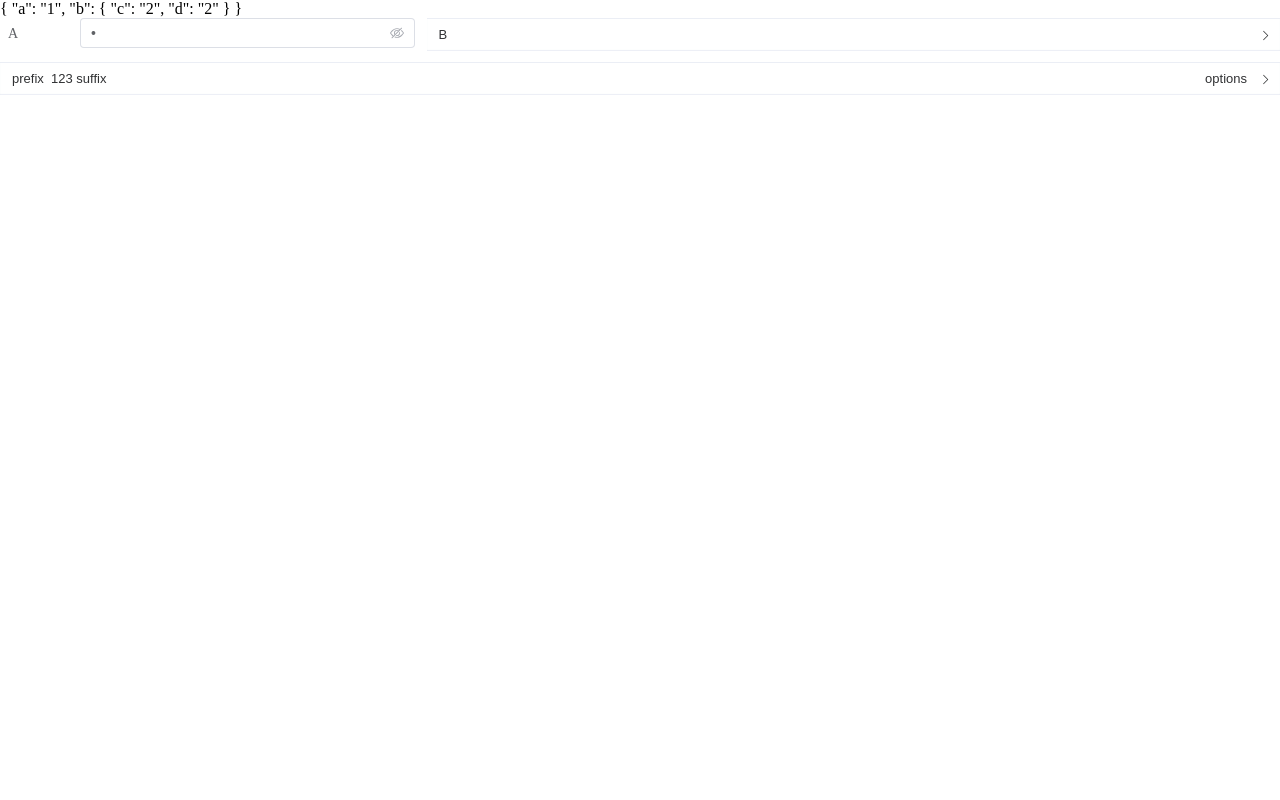
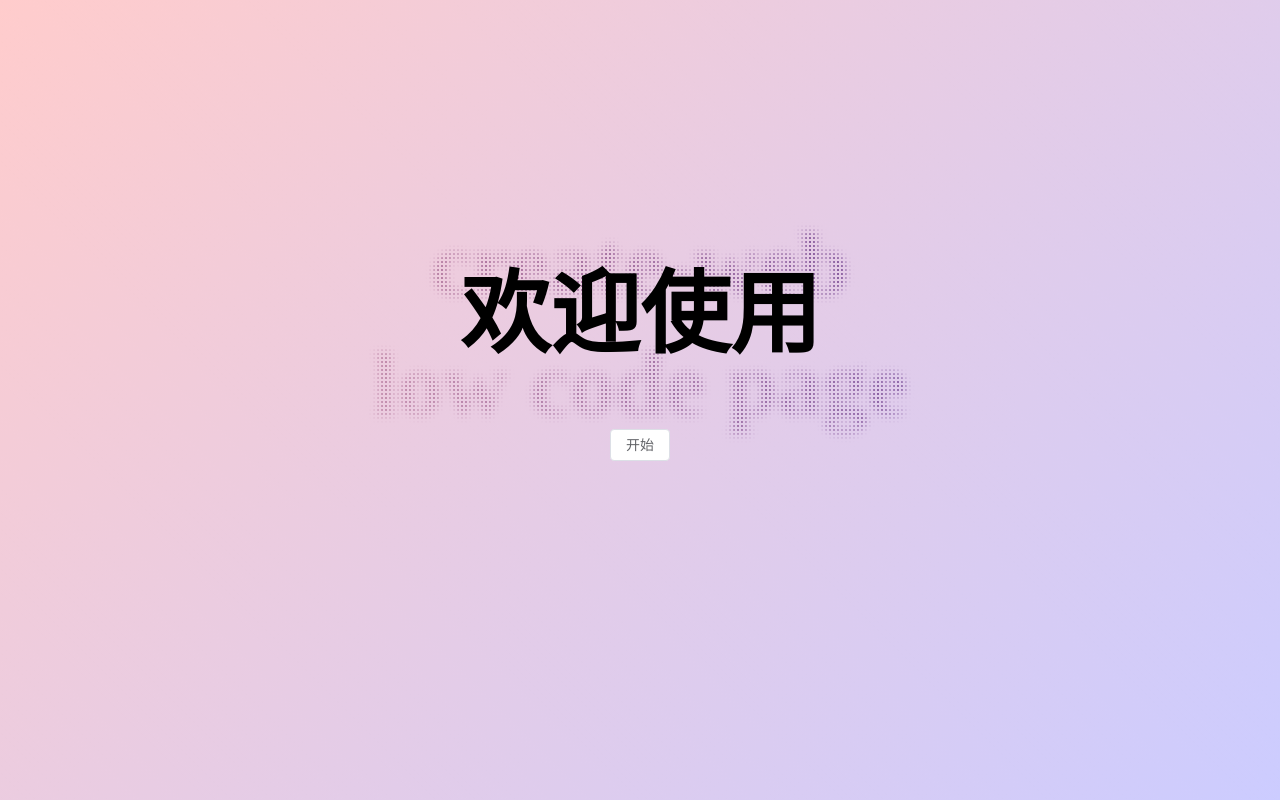
Before and after one commit to 319635179/custom-web, a Vue app: page / in a window 1280 px wide. Before the commit this address led to /home. Built offline with nearby package versions, Linux system fonts and the light colour scheme.

Commit message:
[修改内容]:欢迎页

```diff
--- a/components.d.ts
+++ b/components.d.ts
@@ -10,6 +10,7 @@ declare module 'vue' {
     Array: typeof import('./src/components/FormRender/array.vue')['default']
     Collapse: typeof import('./src/components/FormRender/expand/collapse.vue')['default']
     CollapseRender: typeof import('./src/components/CollapseRender/index.vue')['default']
+    ElButton: typeof import('element-plus/es')['ElButton']
     ElCollapse: typeof import('element-plus/es')['ElCollapse']
     ElCollapseItem: typeof import('element-plus/es')['ElCollapseItem']
     ElForm: typeof import('element-plus/es')['ElForm']
@@ -21,7 +22,7 @@ declare module 'vue' {
     ElSwitch: typeof import('element-plus/es')['ElSwitch']
     FormRender: typeof import('./src/components/FormRender/index.vue')['default']
     HeaderRender: typeof import('./src/components/HeaderRender/index.vue')['default']
-    Item: typeof import('./src/components/FormRender/item.vue')['default']
+    Item: typeof import('./src/components/CollapseRender/item.vue')['default']
     Object: typeof import('./src/components/FormRender/object.vue')['default']
     RouterLink: typeof import('vue-router')['RouterLink']
     RouterView: typeof import('vue-router')['RouterView']
--- a/src/router/index.ts
+++ b/src/router/index.ts
@@ -3,18 +3,33 @@ import {
   createWebHistory,
   type RouteRecordRaw,
 } from "vue-router";
+import Control from "@/views/control/index.vue";
 import Home from "@/views/home/index.vue";
 
 const routes: RouteRecordRaw[] = [
   {
-    path: "/home",
+    path: "/control",
+    component: Control,
+    name: "control",
+  },
+  {
+    path: "/",
     component: Home,
+    name: "home",
   },
-  { path: "/:pathMatch(.*)*", name: "NotFound", redirect: "./home" },
+  { path: "/:pathMatch(.*)*", name: "NotFound", redirect: "./" },
 ];
 
 const router = createRouter({
   history: createWebHistory(),
   routes,
 });
+
+export const handleChangeRouter = (name: string, params?: any) => {
+  router.push({
+    name,
+    // params,
+  });
+};
+
 export default router;
--- /dev/null
+++ b/src/views/control/index.vue
@@ -0,0 +1,82 @@
+<template>
+  {{ data }}
+  <FormRender :schema v-model="data" @change="handleChange" :column="3" />
+  <CollapseRender>
+    <CollapseItem title="123">
+      <template #prefix>prefix </template>
+      <template #suffix>suffix </template>
+      <template #options>options </template>
+      123123
+    </CollapseItem>
+  </CollapseRender>
+</template>
+
+<script setup lang="ts">
+import FormRender from "@/components/FormRender/index.vue";
+import { h, ref } from "vue";
+import CollapseRender from "@/components/CollapseRender/index.vue";
+import CollapseItem from "@/components/CollapseRender/item.vue";
+
+const data = ref();
+
+const schema: FormSchema = {
+  // ...getFormItem(NAME),
+  a: {
+    label: "A",
+    type: "password",
+    default: "1",
+    // appendNode: h("span", "这是一个appendNode"),
+  },
+  b: {
+    type: "object",
+    label: "B",
+    mod: "collapse",
+    occupy: 2,
+    style: {
+      column: 2,
+    },
+    // appendNode: h("span", "这是一个appendNode"),
+    properties: {
+      c: {
+        label: "C",
+        default: "2",
+        style: {
+          hiddenLabel: true,
+        },
+        appendNode: h("span", "这是一个appendNode"),
+      },
+      d: {
+        label: "D",
+        default: "2",
+        style: {
+          hiddenLabel: true,
+        },
+        hidden: 'formData.a === "1"',
+      },
+    },
+  },
+  // d: {
+  //   type: "object",
+  //   label: "B",
+  //   properties: {
+  //     c: {
+  //       label: "C",
+  //     },
+  //   },
+  //   default: {
+  //     c: 2,
+  //   },
+  // },
+  // e: {
+  //   label: "e",
+  //   type: "array",
+  //   hidden: 'formData.a === "1"',
+  // },
+};
+
+const handleChange = (...args) => {
+  console.log(args);
+};
+</script>
+
+<style scoped lang="less"></style>
--- a/src/views/home/index.vue
+++ b/src/views/home/index.vue
@@ -1,82 +1,118 @@
 <template>
-  {{ data }}
-  <FormRender :schema v-model="data" @change="handleChange" :column="3" />
-  <CollapseRender>
-    <CollapseItem title="123">
-      <template #prefix>prefix </template>
-      <template #suffix>suffix </template>
-      <template #options>options </template>
-      123123
-    </CollapseItem>
-  </CollapseRender>
+  <div
+    class="cw-welcome"
+    :class="{
+      'use-bg': start,
+    }"
+  >
+    <div class="view mark">
+      create-web<br />
+      low code page
+    </div>
+    <main class="view container" @wheel="handleWheel">
+      <Transition name="view">
+        <div class="view mask" v-if="!start">
+          <div class="view message">
+            欢迎使用
+            <div>
+              <el-button @click="start = true">开始</el-button>
+            </div>
+          </div>
+        </div>
+        <div class="options" v-else>
+          <div>
+            <el-button class="btn" @click="handleChangeRouter('control')"
+              >仪表盘</el-button
+            >
+            <el-button class="btn">资源</el-button>
+            <el-button class="btn">数据源</el-button>
+          </div>
+        </div>
+      </Transition>
+    </main>
+  </div>
 </template>
 
 <script setup lang="ts">
-import FormRender from "@/components/FormRender/index.vue";
-import { h, ref } from "vue";
-import CollapseRender from "@/components/CollapseRender/index.vue";
-import CollapseItem from "@/components/CollapseRender/item.vue";
+import { ref } from "vue";
+import { handleChangeRouter } from "@/router";
 
-const data = ref();
+const start = ref(false);
 
-const schema: FormSchema = {
-  // ...getFormItem(NAME),
-  a: {
-    label: "A",
-    type: "password",
-    default: "1",
-    // appendNode: h("span", "这是一个appendNode"),
-  },
-  b: {
-    type: "object",
-    label: "B",
-    mod: "collapse",
-    occupy: 2,
-    style: {
-      column: 2,
-    },
-    // appendNode: h("span", "这是一个appendNode"),
-    properties: {
-      c: {
-        label: "C",
-        default: "2",
-        style: {
-          hiddenLabel: true,
-        },
-        appendNode: h("span", "这是一个appendNode"),
-      },
-      d: {
-        label: "D",
-        default: "2",
-        style: {
-          hiddenLabel: true,
-        },
-        hidden: 'formData.a === "1"',
-      },
-    },
-  },
-  // d: {
-  //   type: "object",
-  //   label: "B",
-  //   properties: {
-  //     c: {
-  //       label: "C",
-  //     },
-  //   },
-  //   default: {
-  //     c: 2,
-  //   },
-  // },
-  // e: {
-  //   label: "e",
-  //   type: "array",
-  //   hidden: 'formData.a === "1"',
-  // },
-};
-
-const handleChange = (...args) => {
-  console.log(args);
+const handleWheel = (e: WheelEvent) => {
+  if (e.deltaY > 0) {
+    start.value = true;
+  }
 };
 </script>
 
-<style scoped lang="less"></style>
+<style scoped lang="less">
+.use-bg {
+  background: linear-gradient(
+      135deg,
+      rgba(255, 0, 0, 0.2),
+      rgba(0, 0, 255, 0.2)
+    ),
+    linear-gradient(45deg, rgb(255, 255, 255, 0.4), rgba(255, 255, 255, 0));
+  transition: background-color 0.5s;
+}
+.cw-welcome,
+.view {
+  width: 100%;
+  height: 100%;
+}
+.mark {
+  position: absolute;
+  top: 0;
+  left: 0;
+  font-size: 90px;
+  font-weight: 900;
+  line-height: 120px;
+  text-align: center;
+  padding-top: 16%;
+  background: linear-gradient(45deg, #f00, #00f);
+  -webkit-background-clip: text;
+  background-clip: text;
+  -webkit-text-fill-color: transparent;
+  color: transparent;
+}
+.container {
+  position: relative;
+  z-index: 1;
+  overflow: hidden;
+}
+.mask {
+  background-image: radial-gradient(transparent 1px, #fff 1px);
+  background-size: 4px 4px;
+  backdrop-filter: saturate(50%) blur(4px);
+  font-size: 90px;
+  font-weight: 900;
+  line-height: 120px;
+  text-align: center;
+}
+.message {
+  padding-top: 20%;
+  background: linear-gradient(
+      135deg,
+      rgba(255, 0, 0, 0.2),
+      rgba(0, 0, 255, 0.2)
+    ),
+    linear-gradient(45deg, rgb(255, 255, 255, 0.4), rgba(255, 255, 255, 0));
+}
+.view-enter-active,
+.view-leave-active {
+  transition: opacity 0.5s ease;
+}
+
+.view-enter-from,
+.view-leave-to {
+  opacity: 0;
+}
+.options {
+  text-align: center;
+  padding-top: calc(16% + 280px);
+  .btn + .btn {
+    margin-left: 30px;
+  }
+}
+</style>
```
